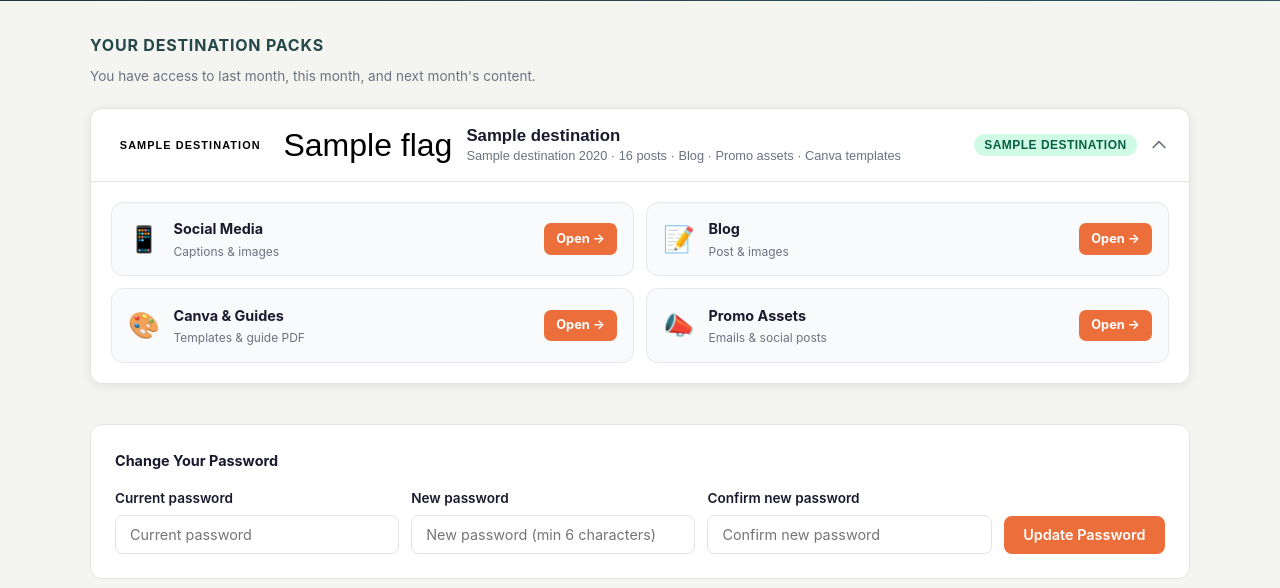
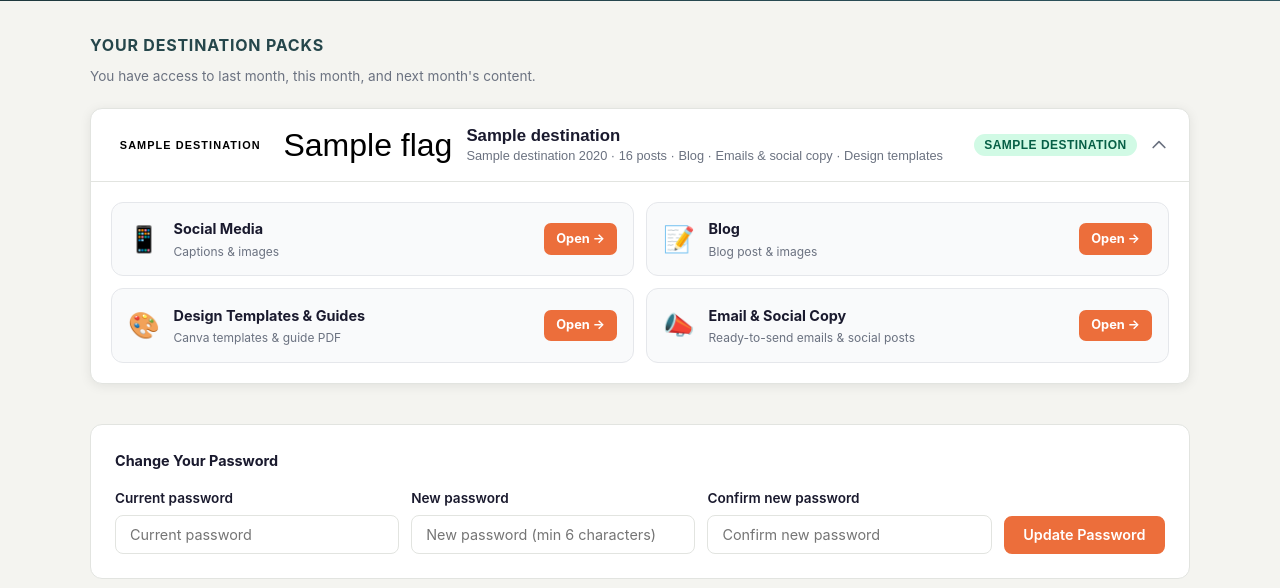
Before and after one commit to tmh-content-hub/tmh-content-hub, a Flask app: template templates/dashboard.html in a window 1280 px wide. Shown: the part 277-865 px from the top of the page. Run offline with Flask 3, Linux system fonts and the light colour scheme; the template is opened without the code that fills it: most values are stand-ins (such as "Sample title", 1, 10 or a date in 2020); some libraries are stand-ins or nearby versions.

Commit message:
Improve dashboard copy — clearer language for non-techie travel agents

```diff
--- a/templates/dashboard.html
+++ b/templates/dashboard.html
@@ -89,7 +89,7 @@
                 <span class="dest-flag">{{ dest.flag }}</span>
                 <div class="dest-card-titles">
                   <span class="dest-name">{{ dest.name }}</span>
-                  <span class="dest-subtitle">{{ dest.month_name }} {{ dest.year }} · 16 posts · Blog · Promo assets · Canva templates</span>
+                  <span class="dest-subtitle">{{ dest.month_name }} {{ dest.year }} · 16 posts · Blog · Emails & social copy · Design templates</span>
                 </div>
               </div>
               <div class="dest-card-header-right">
@@ -123,7 +123,7 @@
                   <div class="folder-card-icon">📝</div>
                   <div class="folder-card-text">
                     <span class="folder-card-title">Blog</span>
-                    <span class="folder-card-sub">Post &amp; images</span>
+                    <span class="folder-card-sub">Blog post &amp; images</span>
                   </div>
                   {% if dest.files.blog %}
                   <a href="{{ dest.files.blog }}" target="_blank" rel="noopener" class="folder-card-btn">Open →</a>
@@ -135,8 +135,8 @@
                 <div class="folder-card {% if not dest.files.canva_guides %}folder-card--empty{% endif %}">
                   <div class="folder-card-icon">🎨</div>
                   <div class="folder-card-text">
-                    <span class="folder-card-title">Canva &amp; Guides</span>
-                    <span class="folder-card-sub">Templates &amp; guide PDF</span>
+                    <span class="folder-card-title">Design Templates &amp; Guides</span>
+                    <span class="folder-card-sub">Canva templates &amp; guide PDF</span>
                   </div>
                   {% if dest.files.canva_guides %}
                   <a href="{{ dest.files.canva_guides }}" target="_blank" rel="noopener" class="folder-card-btn">Open →</a>
@@ -163,8 +163,8 @@
                 <div class="folder-card {% if not dest.files.promo_assets %}folder-card--empty{% endif %}">
                   <div class="folder-card-icon">📣</div>
                   <div class="folder-card-text">
-                    <span class="folder-card-title">Promo Assets</span>
-                    <span class="folder-card-sub">Emails &amp; social posts</span>
+                    <span class="folder-card-title">Email &amp; Social Copy</span>
+                    <span class="folder-card-sub">Ready-to-send emails &amp; social posts</span>
                   </div>
                   {% if dest.files.promo_assets %}
                   <a href="{{ dest.files.promo_assets }}" target="_blank" rel="noopener" class="folder-card-btn">Open →</a>
@@ -186,7 +186,7 @@
       <!-- ── Supplier Reels ─────────────────────────────────── -->
       <div class="supplier-reels-section">
         <h2 class="section-heading">Your Supplier Reels</h2>
-        <p class="section-hint">Your bespoke monthly reels, created from your submitted offers and ready to post.</p>
+        <p class="section-hint">Your custom monthly reels, built from your supplier promotions and ready to post.</p>
         <a href="{{ customer.supplier_reels_url }}" target="_blank" rel="noopener" class="supplier-reels-card">
           <span class="supplier-reels-icon">🎬</span>
           <div class="supplier-reels-text">
```
